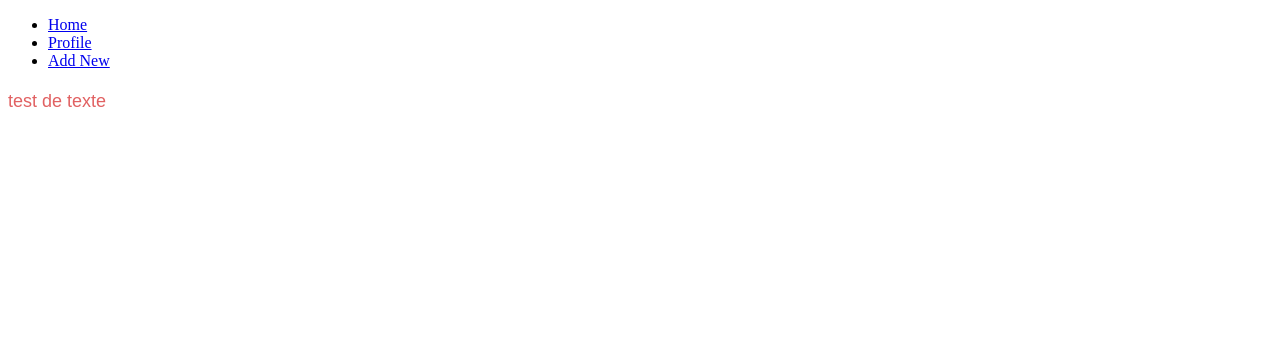
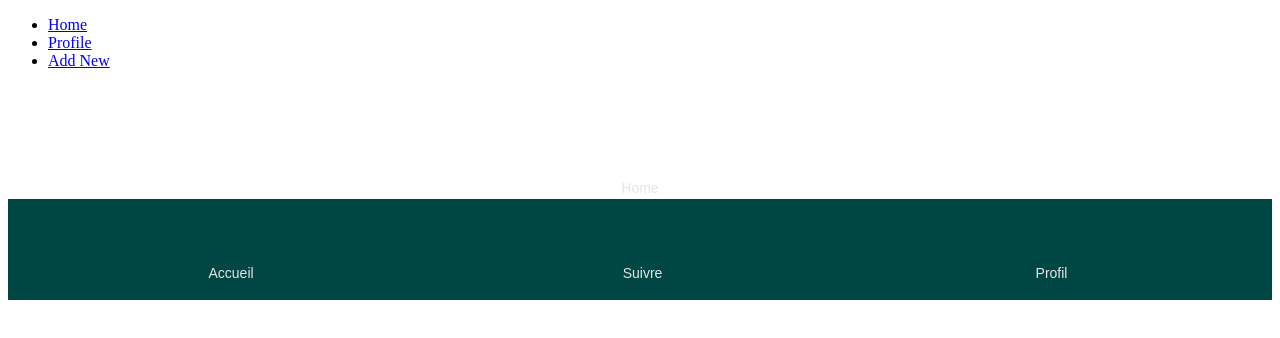
Before and after one commit to Agrumee/moinscestbien, a React (Vite) app in the folder front/: page / in a window 1280 px wide. Shown: the top 338 px of the page. Built offline with nearby package versions, Linux system fonts and the light colour scheme.

Commit message:
add NavbarItem and Navbar components

```diff
--- a/front/src/components/atoms/Icon/Icon.scss
+++ b/front/src/components/atoms/Icon/Icon.scss
@@ -1,8 +1,5 @@
 .a-icon {
-    color: $white;
-    width: 40px;
-    height: 40px;
-
+    fill: none;
     &.black {
       color: $black;
     }
--- a/front/src/components/atoms/Icon/Icon.tsx
+++ b/front/src/components/atoms/Icon/Icon.tsx
@@ -2,11 +2,11 @@ import "./Icon.scss";
 
 interface IconProps {
   name: string;
-  size?: string;
-  color?: string;
+  size?: 'small' | 'medium' | 'large';
+  color?: 'black' | 'white';
 }
 
-export default function Icon({ name, size, color }: IconProps) {
+export default function Icon({ name, size = 'medium', color = 'white' }: IconProps) {
   return (
     <svg
       xmlns="http://www.w3.org/2000/svg"
--- a/front/src/components/atoms/Paragraph/Paragraph.scss
+++ b/front/src/components/atoms/Paragraph/Paragraph.scss
@@ -1,5 +1,5 @@
 .a-paragraph {
-    color: $red;
+    color: $black;
     line-height: 150%;
     font-family: $font-family;
     &.tiny {
@@ -17,4 +17,12 @@
     &.big {
         font-size: 18px;
     }
+
+    &.white {
+        color: $white;
+    }
+
+    &.black {
+        color: $black;
+    }
 }
--- a/front/src/components/atoms/Paragraph/Paragraph.tsx
+++ b/front/src/components/atoms/Paragraph/Paragraph.tsx
@@ -1,14 +1,15 @@
 import "./Paragraph.scss";
 
 interface ParagraphProps {
-  class: string;
   content: string;
+  size?: 'tiny' | 'small' | 'medium' | 'big';
+  color?: 'black' | 'white';
 }
 
-export default function Paragraph(props: ParagraphProps) {
+export default function Paragraph( { content, size='small', color='black' } : ParagraphProps) {
   return (
-    <p className={`a-paragraph ${props.class ?? ""}`}>
-      {props.content}
+    <p className={`a-paragraph ${size} ${color}`}>
+      {content}
     </p>
   );
 }
--- /dev/null
+++ b/front/src/components/molecules/NavbarItem.scss
@@ -0,0 +1,11 @@
+.m-navbar-item {
+    display: flex;
+    flex-direction: column;
+    align-items: center;
+    gap: 0.5rem;
+    margin-top: 0;
+
+    .a-paragraph {
+        margin:0;
+    }
+  }
--- /dev/null
+++ b/front/src/components/molecules/NavbarItem.tsx
@@ -0,0 +1,18 @@
+import "./NavbarItem.scss";
+import Icon from "../atoms/Icon/Icon";
+import Paragraph from "../atoms/Paragraph/Paragraph";
+
+
+interface NavbarItemProps {
+    iconName: string;
+    label: string;
+}
+
+export default function NavbarItem({ iconName, label }: NavbarItemProps) {
+  return (
+    <div className="m-navbar-item">
+      <Icon name={iconName} />
+      <Paragraph content={label} size="small" color="white"/>
+    </div>
+  );
+}
--- /dev/null
+++ b/front/src/components/organisms/Navbar.scss
@@ -0,0 +1,6 @@
+.o-navbar {
+    display: flex;
+    background-color: $dark_green;
+    padding: 1rem;
+    justify-content: space-around;
+  }
--- /dev/null
+++ b/front/src/components/organisms/Navbar.tsx
@@ -0,0 +1,12 @@
+import "./Navbar.scss";
+import NavbarItem from "../molecules/NavbarItem";
+
+export default function Navbar() {
+  return (
+    <div className="o-navbar">
+      <NavbarItem iconName="home" label="Accueil" />
+      <NavbarItem iconName="add" label="Suivre" />
+      <NavbarItem iconName="profile" label="Profil" />
+    </div>
+  );
+}
--- a/front/src/pages/Home.tsx
+++ b/front/src/pages/Home.tsx
@@ -1,11 +1,14 @@
 import Paragraph from '../components/atoms/Paragraph/Paragraph';
 import Icon from '../components/atoms/Icon/Icon';
+import NavbarItem from '../components/molecules/NavbarItem';
+import Navbar from '../components/organisms/Navbar';
 
 const Home = () => {
   return (
     <>
-      <Paragraph class="big" content="test de texte" />
       <Icon name="home" color="black"/>
+      <NavbarItem iconName="home" label="Home" />
+      <Navbar/>
     </>
   );
 };
```
Also changed, not shown: front/src/assets/svg/profile.svg (added).
